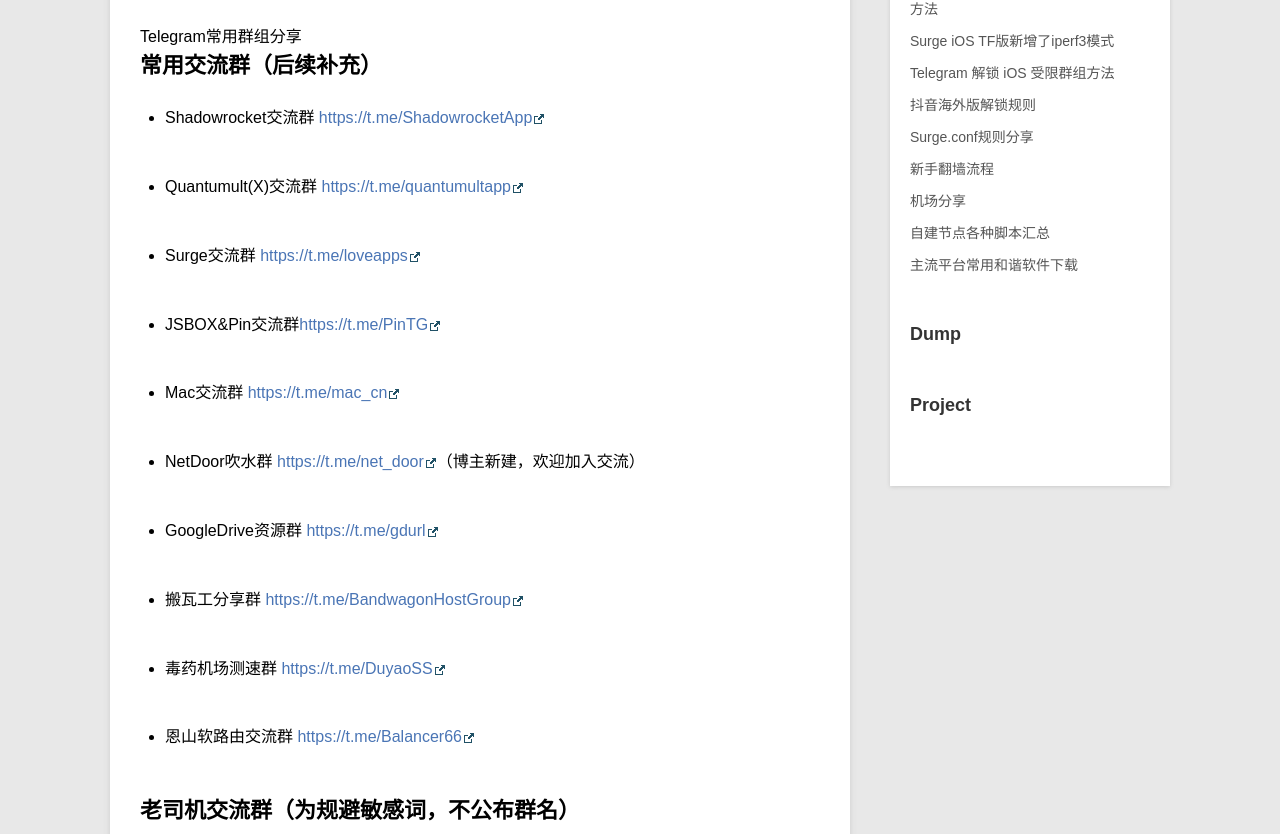
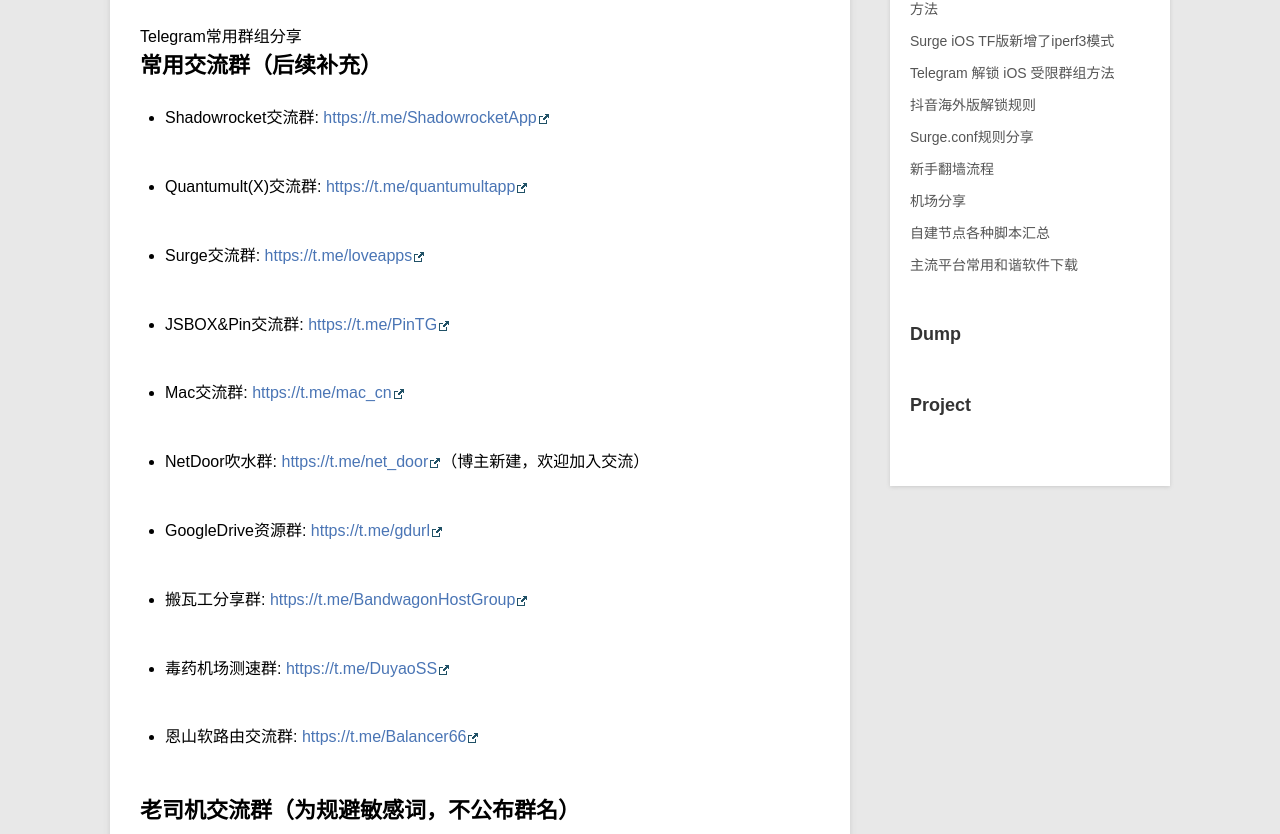
Before and after one commit to Darren-X1/Net-Door, a Jekyll site: the page built from _posts/blog/2020-01-19-tg-group.md, in a window 1280 px wide. Shown: the part 232-1066 px from the top of the page. Built offline with Jekyll 4.4.1, drawn with Linux system fonts in a browser that asks for light colours.

```diff
--- a/_posts/blog/2020-01-19-tg-group.md
+++ b/_posts/blog/2020-01-19-tg-group.md
@@ -11,25 +11,25 @@ category: blog
 
 ## 常用交流群（后续补充）
 
-* Shadowrocket交流群 [https://t.me/ShadowrocketApp](https://t.me/ShadowrocketApp)
+* Shadowrocket交流群: [https://t.me/ShadowrocketApp](https://t.me/ShadowrocketApp)
 
-* Quantumult(X)交流群 [https://t.me/quantumultapp](https://t.me/quantumultapp)
+* Quantumult(X)交流群: [https://t.me/quantumultapp](https://t.me/quantumultapp)
 
-* Surge交流群 [https://t.me/loveapps](https://t.me/loveapps)
+* Surge交流群: [https://t.me/loveapps](https://t.me/loveapps)
 
-* JSBOX&Pin交流群[https://t.me/PinTG](https://t.me/PinTG)
+* JSBOX&Pin交流群: [https://t.me/PinTG](https://t.me/PinTG)
 
-* Mac交流群 [https://t.me/mac_cn](https://t.me/mac_cn)
+* Mac交流群: [https://t.me/mac_cn](https://t.me/mac_cn)
 
-* NetDoor吹水群 [https://t.me/net_door](https://t.me/net_door)（博主新建，欢迎加入交流）
+* NetDoor吹水群: [https://t.me/net_door](https://t.me/net_door)（博主新建，欢迎加入交流）
 
-* GoogleDrive资源群 [https://t.me/gdurl](https://t.me/gdurl)
+* GoogleDrive资源群: [https://t.me/gdurl](https://t.me/gdurl)
 
-* 搬瓦工分享群 [https://t.me/BandwagonHostGroup](https://t.me/BandwagonHostGroup)
+* 搬瓦工分享群: [https://t.me/BandwagonHostGroup](https://t.me/BandwagonHostGroup)
 
-* 毒药机场测速群 [https://t.me/DuyaoSS](https://t.me/DuyaoSS)
+* 毒药机场测速群: [https://t.me/DuyaoSS](https://t.me/DuyaoSS)
 
-* 恩山软路由交流群 [https://t.me/Balancer66](https://t.me/Balancer66)
+* 恩山软路由交流群: [https://t.me/Balancer66](https://t.me/Balancer66)
 
 
 ## 老司机交流群（为规避敏感词，不公布群名）
```
